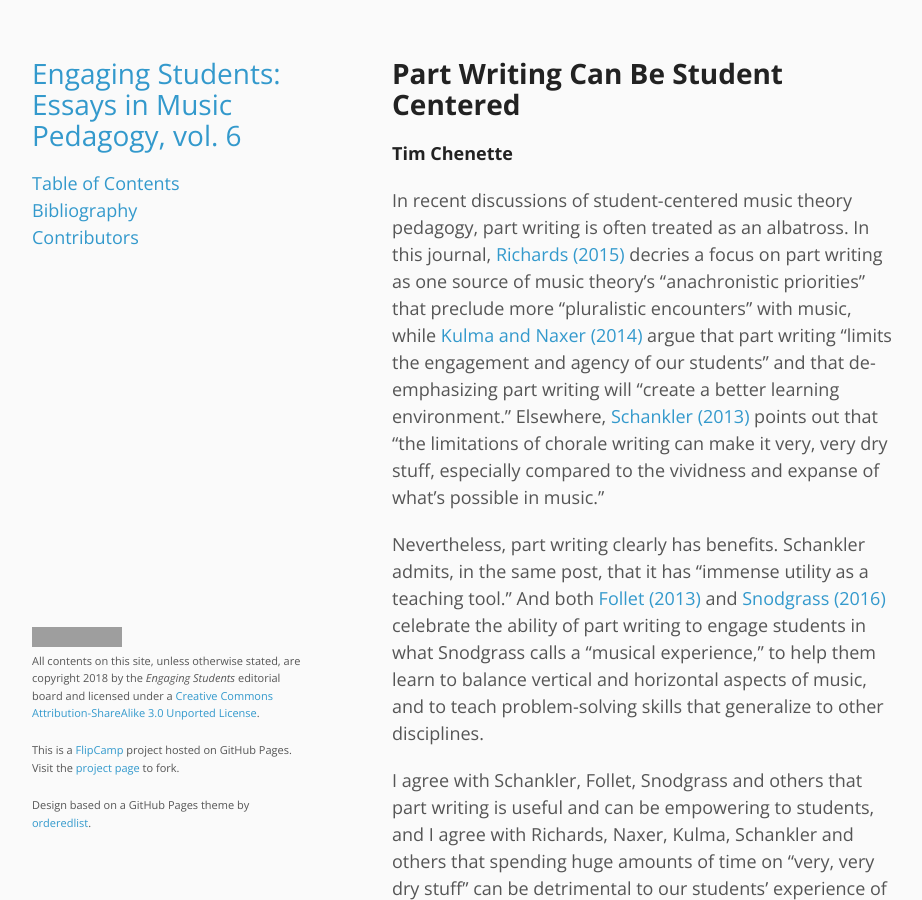
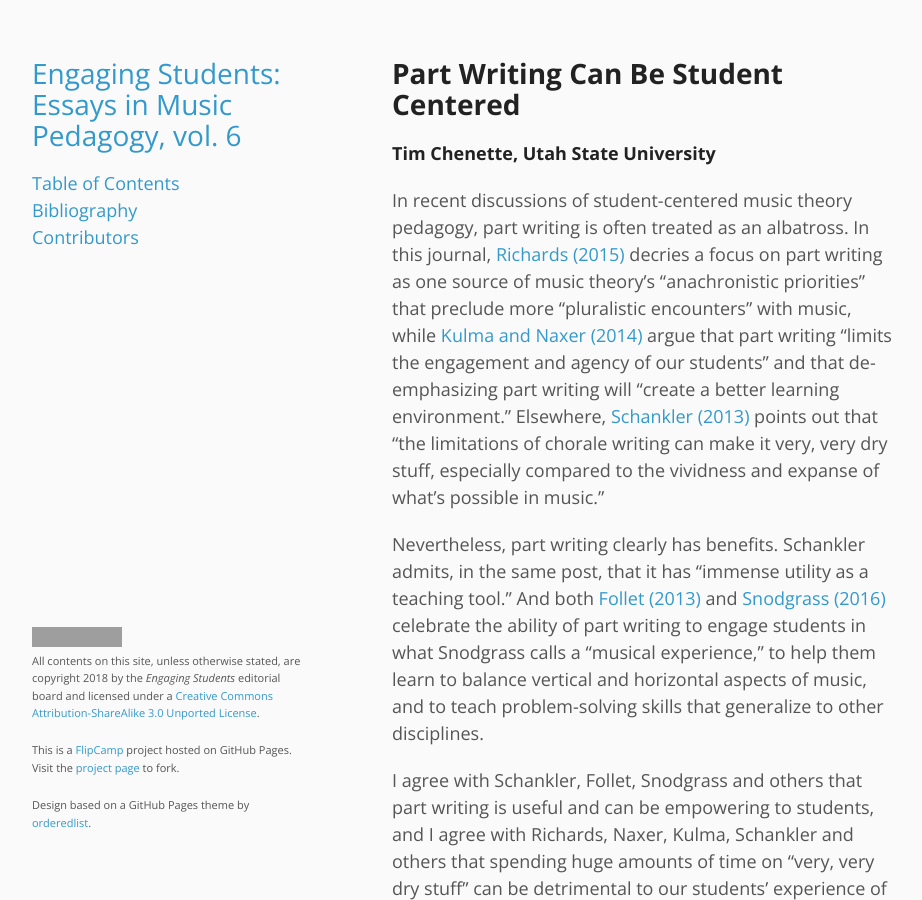
Before and after one commit to flipcamp/engagingstudents6, a Jekyll site: the page built from essays/chenette.md, in a window 1280 px wide and 900 px high. Shown: the whole window, without its empty margins (178-1100 px from the left). Built offline with Jekyll 4.4.1, drawn with Linux system fonts in a browser that asks for light colours; grey boxes are pictures that could not be loaded.

Commit message:
fixed chenette affiliation

```diff
--- a/essays/chenette.md
+++ b/essays/chenette.md
@@ -1,7 +1,7 @@
 ---
 layout: post
 title: "Part Writing Can Be Student Centered"
-author: Tim Chenette
+author: Tim Chenette, Utah State University
 ---
 {{ page.title }}
 ================
```
Also changed, not shown: 1 other file.
